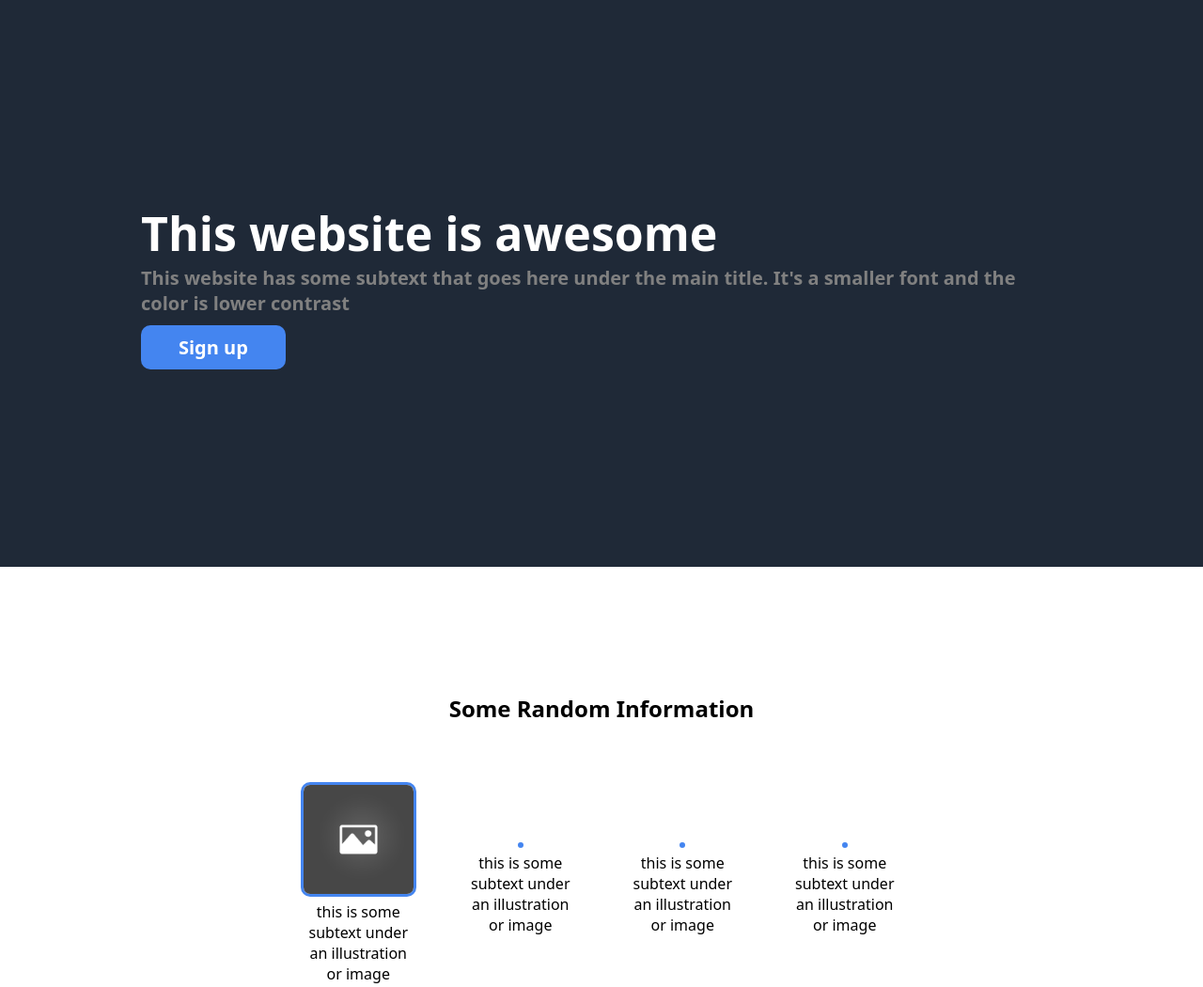
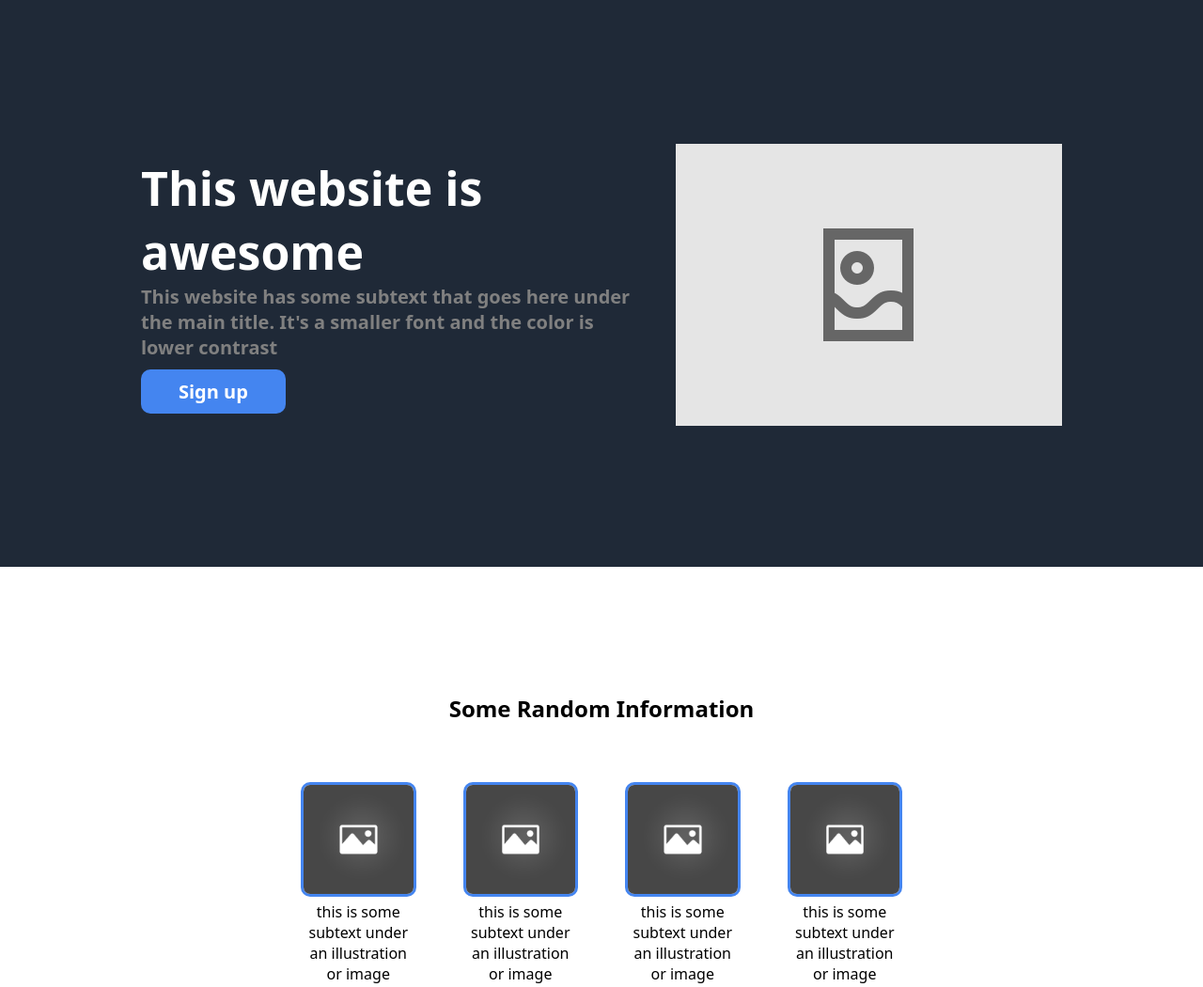
Before and after one commit to GermanLP14/css-project-portfolio, a plain HTML site: page index.html in a window 1280 px wide. Shown: the part 92-1142 px from the top of the page at 94% size. Drawn offline with Linux system fonts and the light colour scheme; the site is published under a folder, as on GitHub Pages, so addresses that start at the root find nothing.

Commit message:
Update index.html

```diff
--- a/index.html
+++ b/index.html
@@ -26,7 +26,7 @@
                 <button class="main-btn">Sign up</button>
             </div>
             <div class="main-img">
-                <img src="/img/elementor-placeholder-image.png" alt="">
+                <img src="img/elementor-placeholder-image.png" alt="">
             </div>
         </div>
 
@@ -38,15 +38,15 @@
                     <p>this is some subtext under an illustration or image</p>
                 </div>
                 <div>
-                    <img src="/img/placeholder.jpg" alt="">
+                    <img src="img/placeholder.jpg" alt="">
                     <p>this is some subtext under an illustration or image</p>
                 </div>
                 <div>
-                    <img src="/img/placeholder.jpg" alt="">
+                    <img src="img/placeholder.jpg" alt="">
                     <p>this is some subtext under an illustration or image</p>
                 </div>
                 <div>
-                    <img src="/img/placeholder.jpg" alt="">
+                    <img src="img/placeholder.jpg" alt="">
                     <p>this is some subtext under an illustration or image</p>
                 </div>
             </div>
```
